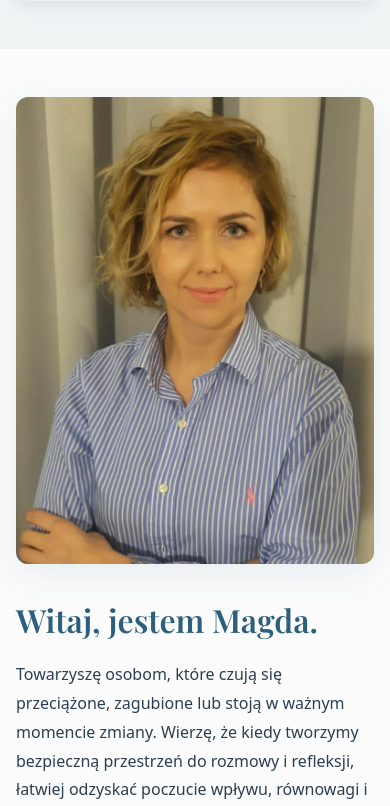
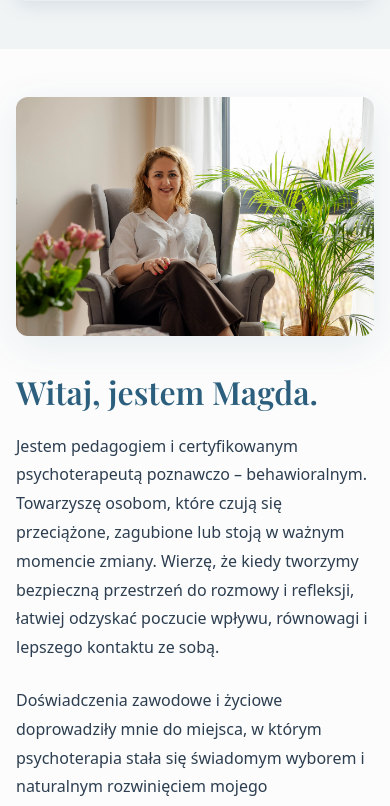
Before and after one commit to ernestpeplinski/psychoterapia-koscierzyna-pl, a React (Vite) app: page / in a window 390 px wide. Shown: the part 2698-3504 px from the top of the page. Built offline with nearby package versions, Linux system fonts and the light colour scheme.

Commit message:
Update profile image format and enhance layout dimensions for About section

```diff
--- a/src/pages/Home.tsx
+++ b/src/pages/Home.tsx
@@ -1,7 +1,7 @@
 import { Link } from "react-router-dom";
 import "../styles/home.scss";
 import { FaHeart, FaUsers, FaComments, FaPhone } from "react-icons/fa";
-import profileImage from "../assets/images/magdalena-milewczyk.jpeg";
+import profileImage from "../assets/images/magdalena-milewczyk-profile.webp";
 
 function Home() {
   return (
@@ -108,10 +108,10 @@ function Home() {
           <div className="home__about-content">
             <h3 className="home__about-subtitle">Witaj, jestem Magda.</h3>
             <p className="home__about-description">
-              Towarzyszę osobom, które czują się przeciążone, zagubione lub stoją w ważnym momencie zmiany. Wierzę, że kiedy tworzymy bezpieczną przestrzeń do rozmowy i refleksji, łatwiej odzyskać poczucie wpływu, równowagi i lepszego kontaktu ze sobą.
+              Jestem pedagogiem i certyfikowanym psychoterapeutą poznawczo – behawioralnym. Towarzyszę osobom, które czują się przeciążone, zagubione lub stoją w ważnym momencie zmiany. Wierzę, że kiedy tworzymy bezpieczną przestrzeń do rozmowy i refleksji, łatwiej odzyskać poczucie wpływu, równowagi i lepszego kontaktu ze sobą.
             </p>
             <p className="home__about-description">
-              Lubię myśleć o terapii jako o spotkaniu — spokojnym, uważnym i opartym na zaufaniu.
+              Doświadczenia zawodowe i życiowe doprowadziły mnie do miejsca, w którym psychoterapia stała się świadomym wyborem i naturalnym rozwinięciem mojego zainteresowania człowiekiem i jego emocjami.
             </p>
             <p className="home__about-description">
               Jeśli czujesz, że to może być dobre miejsce na rozmowę — zapraszam Cię, by zajrzeć dalej.
--- a/src/styles/home.scss
+++ b/src/styles/home.scss
@@ -300,7 +300,7 @@
     max-width: 1200px;
     margin: 0 auto;
     display: grid;
-    grid-template-columns: 400px 1fr;
+    grid-template-columns: 600px 1fr;
     gap: 4rem;
     align-items: center;
   }
@@ -492,7 +492,7 @@
     }
 
     &__about-image {
-      max-width: 400px;
+      max-width: 600px;
       margin: 0 auto;
     }
 
```
